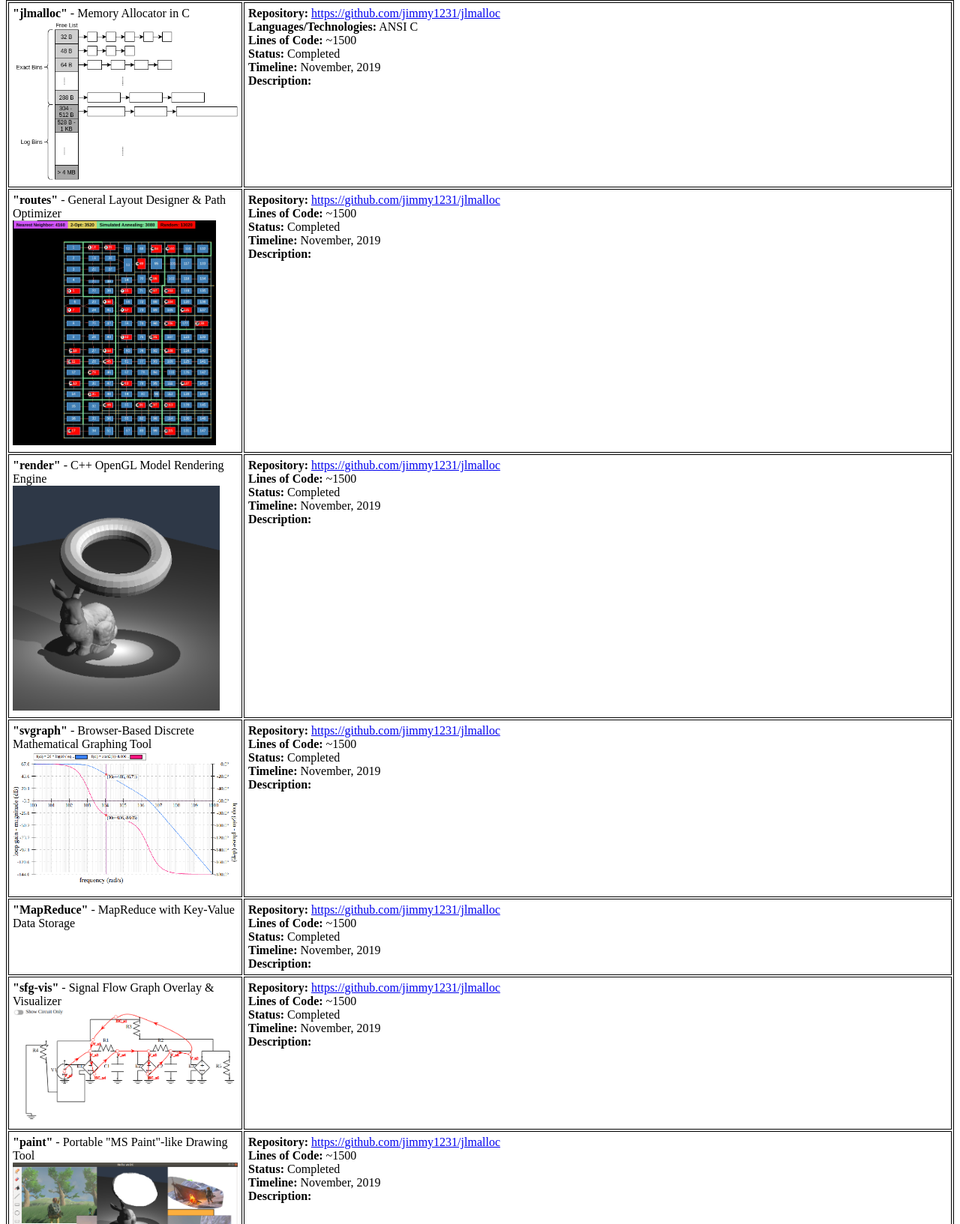
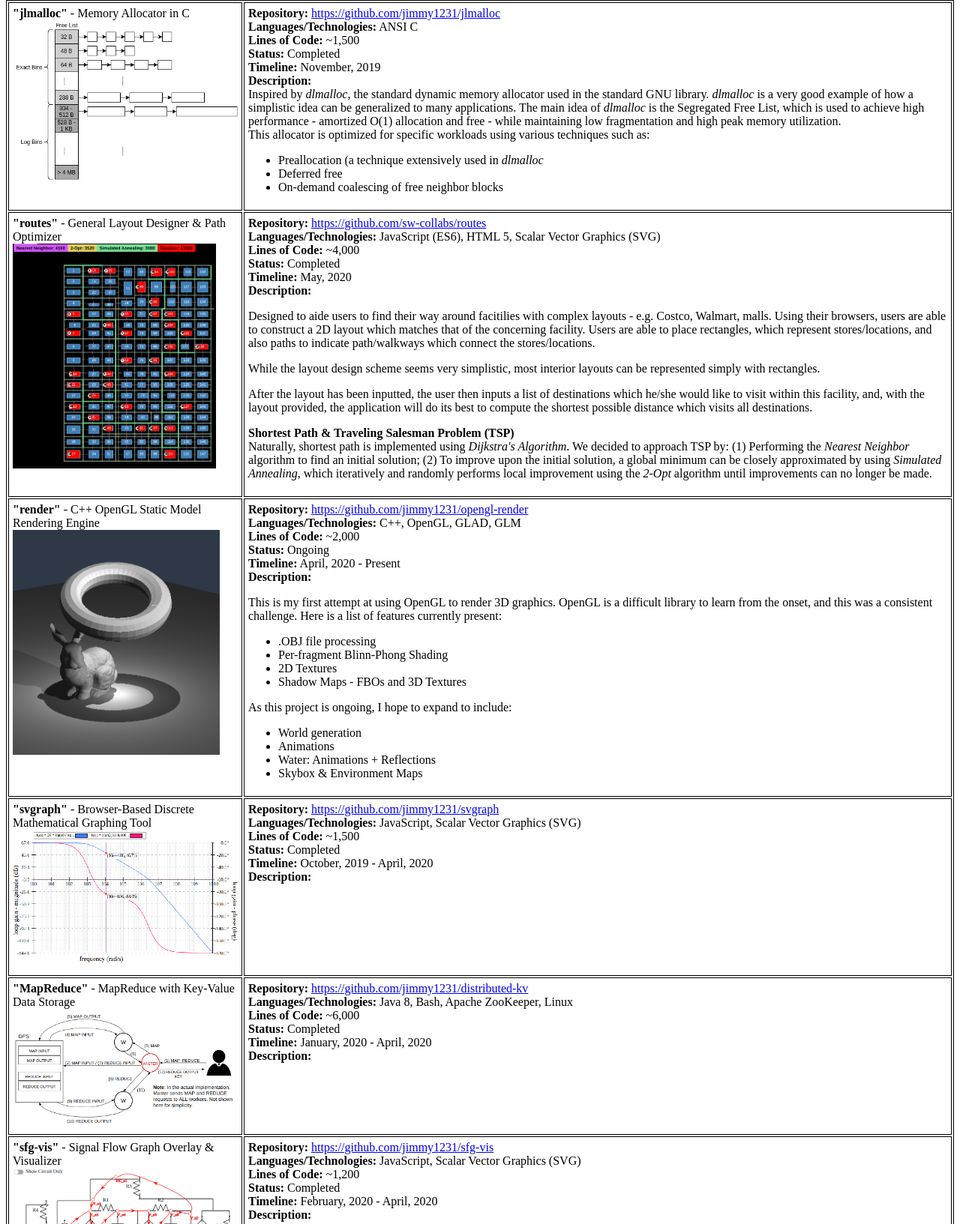
Before and after one commit to jimmy1231/portfolio, a plain HTML site: page index.html in a window 1280 px wide. Shown: the part 118-1751 px from the top of the page at 75% size. Drawn offline with Linux system fonts and the light colour scheme.

Commit message:
adding descriptions for projects

```diff
--- a/index.html
+++ b/index.html
@@ -101,7 +101,7 @@
                     <br>
                     <strong>Languages/Technologies:</strong> <span>ANSI C</span>
                     <br>
-                    <strong>Lines of Code:</strong> <span>~1500</span>
+                    <strong>Lines of Code:</strong> <span>~1,500</span>
                     <br>
                     <strong>Status:</strong> <span>Completed</span>
                     <br>
@@ -109,7 +109,18 @@
                     <div>
                         <strong>Description:</strong>
                         <br>
-
+                        Inspired by <i>dlmalloc</i>, the standard dynamic memory allocator used in the standard
+                        GNU library. <i>dlmalloc</i> is a very good example of how a simplistic idea can be generalized
+                        to many applications. The main idea of <i>dlmalloc</i> is the Segregated Free List, which
+                        is used to achieve high performance - amortized O(1) allocation and free - while maintaining
+                        low fragmentation and high peak memory utilization.
+                        <br>
+                        This allocator is optimized for specific workloads using various techniques such as:
+                        <ul>
+                            <li>Preallocation (a technique extensively used in <i>dlmalloc</i></li>
+                            <li>Deferred free</li>
+                            <li>On-demand coalescing of free neighbor blocks</li>
+                        </ul>
                     </div>
                 </td>
             </tr>
@@ -120,38 +131,82 @@
                 </td>
                 <td class="project-desc">
                     <strong>Repository:</strong>
-                    <a href="https://github.com/jimmy1231/jlmalloc">https://github.com/jimmy1231/jlmalloc</a>
+                    <a href="https://github.com/sw-collabs/routes">https://github.com/sw-collabs/routes</a>
                     <br>
-                    <strong>Lines of Code:</strong> <span>~1500</span>
+                    <strong>Languages/Technologies:</strong> <span>JavaScript (ES6), HTML 5, Scalar Vector Graphics (SVG)</span>
+                    <br>
+                    <strong>Lines of Code:</strong> <span>~4,000</span>
                     <br>
                     <strong>Status:</strong> <span>Completed</span>
                     <br>
-                    <strong>Timeline:</strong> <span>November, 2019</span>
+                    <strong>Timeline:</strong> <span>May, 2020</span>
                     <div>
                         <strong>Description:</strong>
-                        <br>
-
+                        <p>
+                            Designed to aide users to find their way around facitilies with complex layouts - e.g. Costco,
+                            Walmart, malls. Using their browsers, users are able to construct a 2D layout which matches
+                            that of the concerning facility. Users are able to place rectangles, which represent stores/locations,
+                            and also paths to indicate path/walkways which connect the stores/locations.
+                        </p>
+                        <p>
+                            While the layout design scheme seems very simplistic, most interior layouts can be represented
+                            simply with rectangles.
+                        </p>
+                        <p>
+                            After the layout has been inputted, the user then inputs a list of destinations which he/she
+                            would like to visit within this facility, and, with the layout provided, the application will
+                            do its best to compute the shortest possible distance which visits all destinations.
+                        </p>
+                        <p>
+                            <strong>Shortest Path & Traveling Salesman Problem (TSP)</strong>
+                            <br>
+                            Naturally, shortest path is implemented using <i>Dijkstra's Algorithm</i>. We decided to approach TSP by: (1)
+                            Performing the <i>Nearest Neighbor</i> algorithm to find an initial solution; (2) To
+                            improve upon the initial solution, a global minimum can be closely approximated by
+                            using <i>Simulated Annealing</i>, which iteratively and randomly performs local improvement
+                            using the <i>2-Opt</i> algorithm until improvements can no longer be made.
+                        </p>
                     </div>
                 </td>
             </tr>
             <tr>
                 <td class="project-title">
-                    <div><strong>"render"</strong> - C++ OpenGL Model Rendering Engine</div>
+                    <div><strong>"render"</strong> - C++ OpenGL Static Model Rendering Engine</div>
                     <img src="images/render.png" class="title-img">
                 </td>
                 <td class="project-desc">
                     <strong>Repository:</strong>
-                    <a href="https://github.com/jimmy1231/jlmalloc">https://github.com/jimmy1231/jlmalloc</a>
+                    <a href="https://github.com/jimmy1231/opengl-render">https://github.com/jimmy1231/opengl-render</a>
                     <br>
-                    <strong>Lines of Code:</strong> <span>~1500</span>
+                    <strong>Languages/Technologies:</strong> <span>C++, OpenGL, GLAD, GLM</span>
                     <br>
-                    <strong>Status:</strong> <span>Completed</span>
+                    <strong>Lines of Code:</strong> <span>~2,000</span>
                     <br>
-                    <strong>Timeline:</strong> <span>November, 2019</span>
+                    <strong>Status:</strong> <span>Ongoing</span>
+                    <br>
+                    <strong>Timeline:</strong> <span>April, 2020 - Present</span>
                     <div>
                         <strong>Description:</strong>
-                        <br>
-
+                        <p>
+                            This is my first attempt at using OpenGL to render 3D graphics. OpenGL is a difficult
+                            library to learn from the onset, and this was a consistent challenge.
+                            Here is a list of features currently present:
+                            <ul>
+                                <li>.OBJ file processing</li>
+                                <li>Per-fragment Blinn-Phong Shading</li>
+                                <li>2D Textures</li>
+                                <li>Shadow Maps - FBOs and 3D Textures</li>
+                            </ul>
+                        </p>
+                        <p>
+                            As this project is ongoing, I hope to expand to include:
+                            <ul>
+                        <li>World generation</li>
+                        <li>Animations</li>
+                        <li>Water: Animations + Reflections</li>
+                        <li>Skybox & Environment Maps</li>
+                    </ul>
+                        </p>
                     </div>
                 </td>
             </tr>
@@ -162,13 +217,15 @@
                 </td>
                 <td class="project-desc">
                     <strong>Repository:</strong>
-                    <a href="https://github.com/jimmy1231/jlmalloc">https://github.com/jimmy1231/jlmalloc</a>
+                    <a href="https://github.com/jimmy1231/svgraph">https://github.com/jimmy1231/svgraph</a>
                     <br>
-                    <strong>Lines of Code:</strong> <span>~1500</span>
+                    <strong>Languages/Technologies:</strong> <span>JavaScript, Scalar Vector Graphics (SVG)</span>
+                    <br>
+                    <strong>Lines of Code:</strong> <span>~1,500</span>
                     <br>
                     <strong>Status:</strong> <span>Completed</span>
                     <br>
-                    <strong>Timeline:</strong> <span>November, 2019</span>
+                    <strong>Timeline:</strong> <span>October, 2019 - April, 2020</span>
                     <div>
                         <strong>Description:</strong>
                         <br>
@@ -179,16 +236,19 @@
             <tr>
                 <td class="project-title">
                     <strong>"MapReduce"</strong> - MapReduce with Key-Value Data Storage
+                    <img src="images/mapreduce.png" class="title-img">
                 </td>
                 <td class="project-desc">
                     <strong>Repository:</strong>
-                    <a href="https://github.com/jimmy1231/jlmalloc">https://github.com/jimmy1231/jlmalloc</a>
+                    <a href="https://github.com/jimmy1231/distributed-kv">https://github.com/jimmy1231/distributed-kv</a>
                     <br>
-                    <strong>Lines of Code:</strong> <span>~1500</span>
+                    <strong>Languages/Technologies:</strong> <span>Java 8, Bash, Apache ZooKeeper, Linux</span>
+                    <br>
+                    <strong>Lines of Code:</strong> <span>~6,000</span>
                     <br>
                     <strong>Status:</strong> <span>Completed</span>
                     <br>
-                    <strong>Timeline:</strong> <span>November, 2019</span>
+                    <strong>Timeline:</strong> <span>January, 2020 - April, 2020</span>
                     <div>
                         <strong>Description:</strong>
                         <br>
@@ -203,13 +263,15 @@
                 </td>
                 <td class="project-desc">
                     <strong>Repository:</strong>
-                    <a href="https://github.com/jimmy1231/jlmalloc">https://github.com/jimmy1231/jlmalloc</a>
+                    <a href="https://github.com/jimmy1231/sfg-vis">https://github.com/jimmy1231/sfg-vis</a>
                     <br>
-                    <strong>Lines of Code:</strong> <span>~1500</span>
+                    <strong>Languages/Technologies:</strong> <span>JavaScript, Scalar Vector Graphics (SVG)</span>
+                    <br>
+                    <strong>Lines of Code:</strong> <span>~1,200</span>
                     <br>
                     <strong>Status:</strong> <span>Completed</span>
                     <br>
-                    <strong>Timeline:</strong> <span>November, 2019</span>
+                    <strong>Timeline:</strong> <span>February, 2020 - April, 2020</span>
                     <div>
                         <strong>Description:</strong>
                         <br>
@@ -224,13 +286,15 @@
                 </td>
                 <td class="project-desc">
                     <strong>Repository:</strong>
-                    <a href="https://github.com/jimmy1231/jlmalloc">https://github.com/jimmy1231/jlmalloc</a>
+                    <a href="https://github.com/sw-collabs/paint">https://github.com/sw-collabs/paint</a>
                     <br>
-                    <strong>Lines of Code:</strong> <span>~1500</span>
+                    <strong>Languages/Technologies:</strong> <span>C++, wxWidgets</span>
+                    <br>
+                    <strong>Lines of Code:</strong> <span>~3,000</span>
                     <br>
                     <strong>Status:</strong> <span>Completed</span>
                     <br>
-                    <strong>Timeline:</strong> <span>November, 2019</span>
+                    <strong>Timeline:</strong> <span>April, 2020</span>
                     <div>
                         <strong>Description:</strong>
                         <br>
```
Also changed, not shown: images/mapreduce.png (added).
